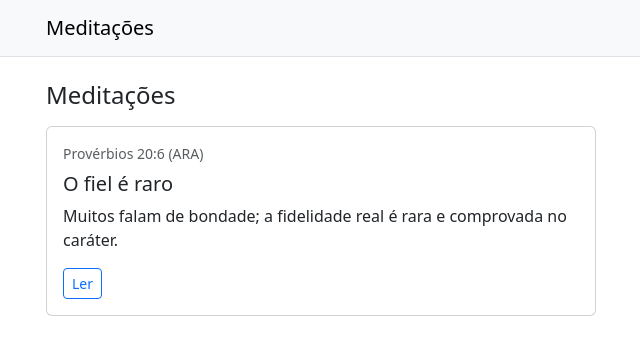
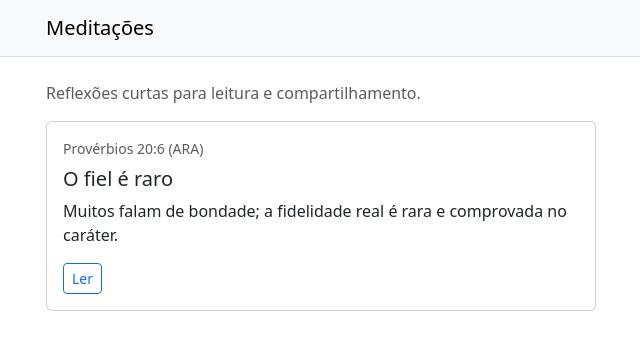
Before and after one commit to meditacoesbiblicas/meditacoes-biblicas, an Angular app: page /#/ in a window 1280 px wide. Shown: the top 354 px of the page, without its empty margins (36-676 px from the left). Built offline with nearby package versions, Linux system fonts and the light colour scheme.

Commit message:
chore: adjust home heading

```diff
--- a/src/app/pages/home/home.page.html
+++ b/src/app/pages/home/home.page.html
@@ -1,4 +1,4 @@
-<h1 class="h4 mb-3">Meditações</h1>
+<p class="text-muted mb-3">Reflexões curtas para leitura e compartilhamento.</p>
 
 <div class="row g-3">
   @for (m of meditacoes; track m.id) {
```
